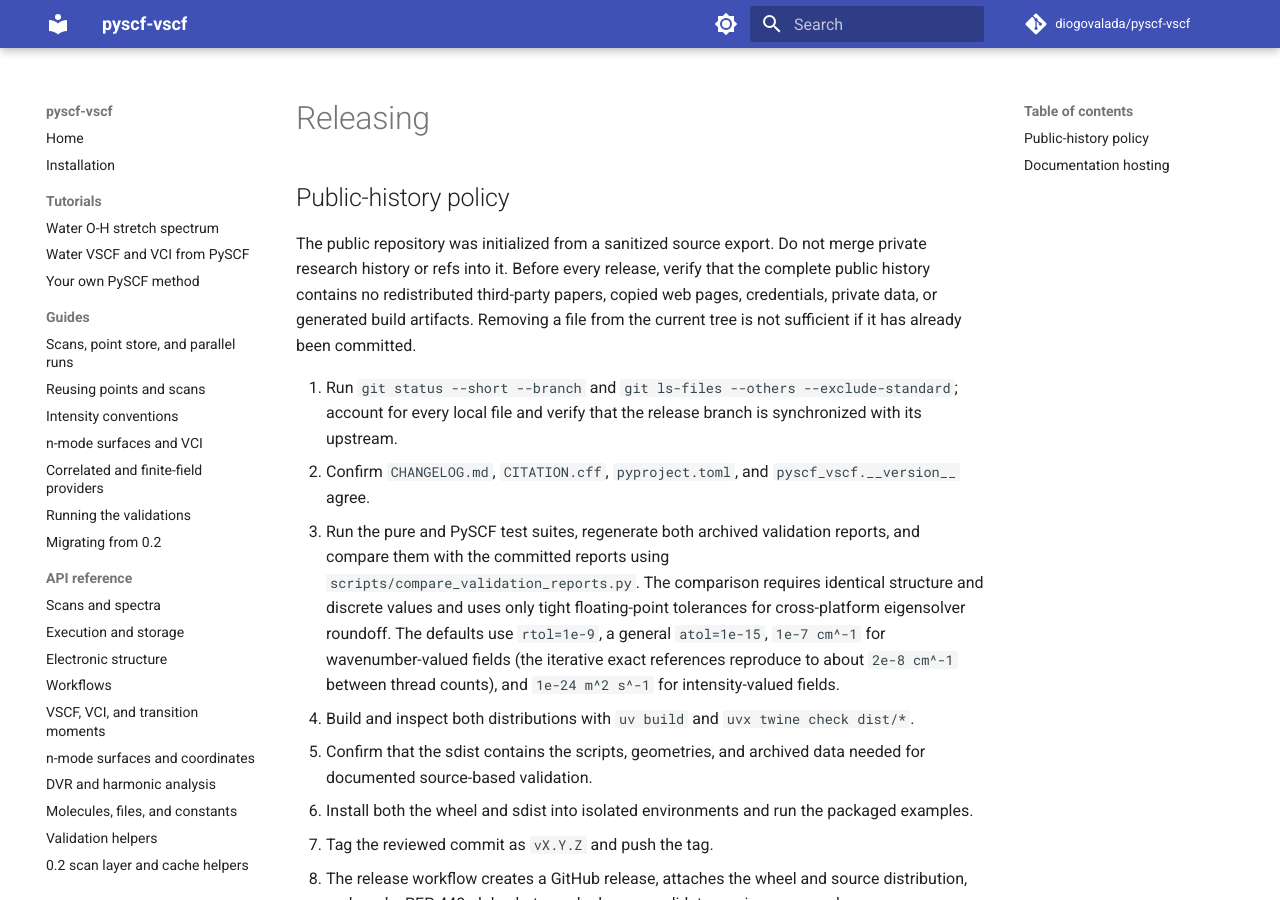
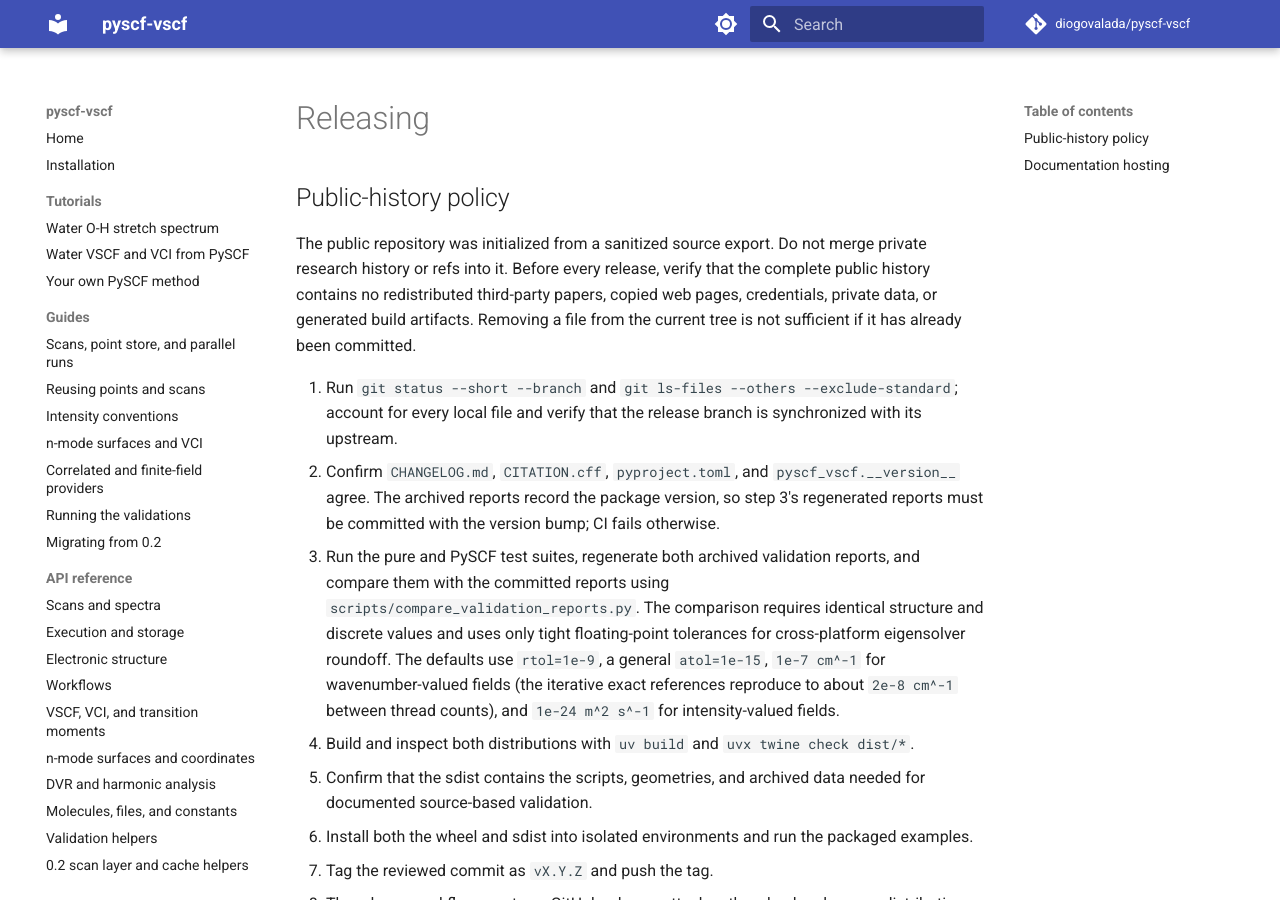
Before and after one commit to diogovalada/pyscf-vscf, an MkDocs documentation site: the page built from docs/releasing.md, in a window 1280 px wide and 900 px high. Built offline with MkDocs 1.6.1 and Material for MkDocs 9.7.7, drawn with Linux system fonts in a browser that asks for light colours; comment, search, counter and statistics services are not loaded.

```diff
--- a/docs/releasing.md
+++ b/docs/releasing.md
@@ -13,7 +13,9 @@
    `git ls-files --others --exclude-standard`; account for every local file and
    verify that the release branch is synchronized with its upstream.
 2. Confirm `CHANGELOG.md`, `CITATION.cff`, `pyproject.toml`, and
-   `pyscf_vscf.__version__` agree.
+   `pyscf_vscf.__version__` agree. The archived reports record the package
+   version, so step 3's regenerated reports must be committed with the
+   version bump; CI fails otherwise.
 3. Run the pure and PySCF test suites, regenerate both archived
    validation reports, and compare them with the committed reports using
    `scripts/compare_validation_reports.py`. The comparison requires identical
```
Also changed, not shown: 2 other files.
